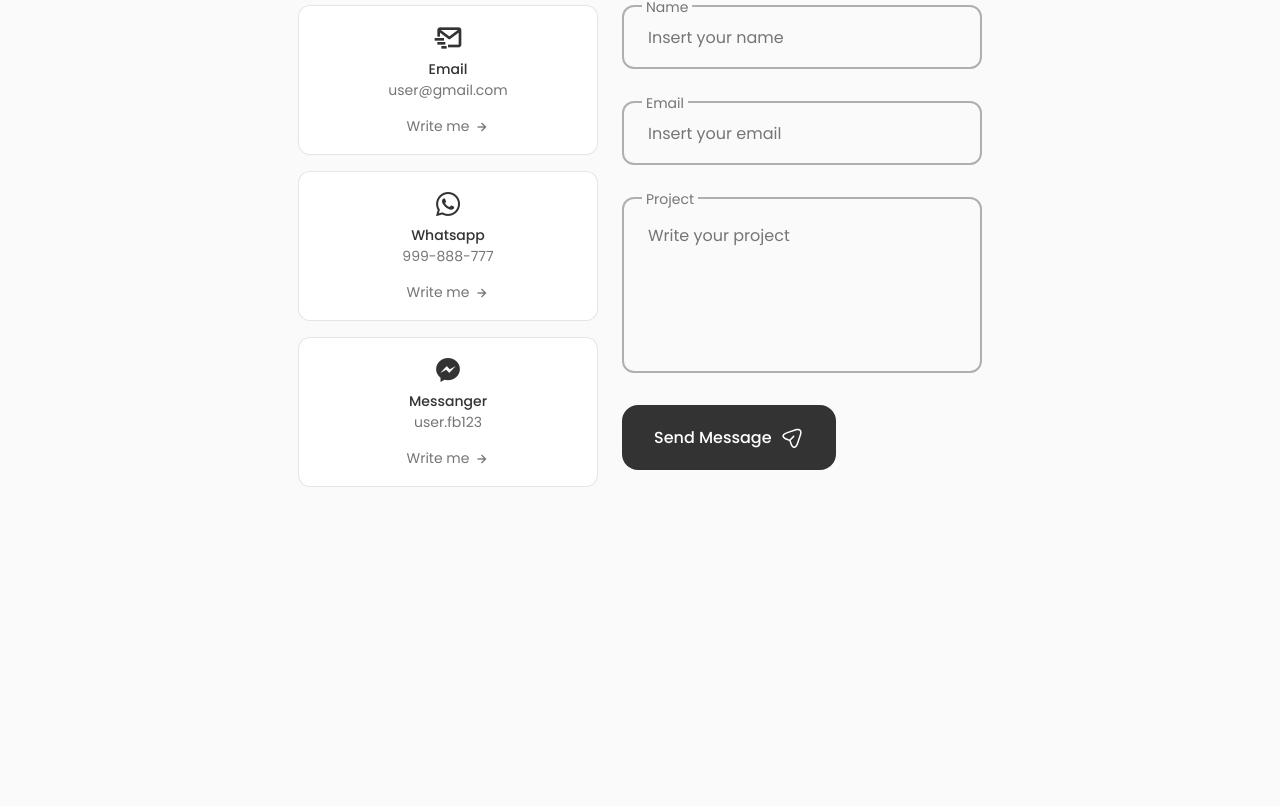
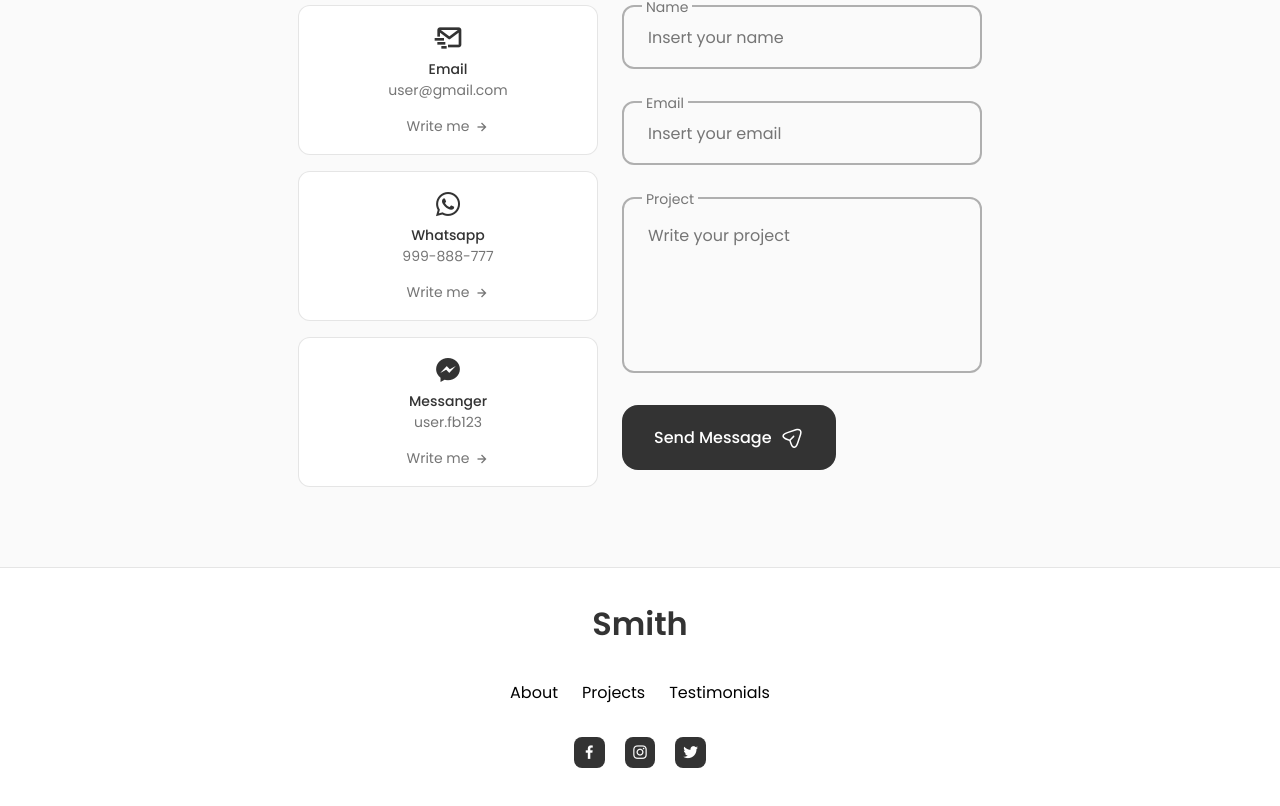
Before and after one commit to Wojtyua/single-page-react, a React (Create React App) app: page / in a window 1280 px wide. Shown: the part 3885-4691 px from the top of the page. Before the commit the page ends 4452 px from the top, so only its background shows below. Built offline with nearby package versions, Linux system fonts and the light colour scheme.

Commit message:
footer section

```diff
--- a/src/App.jsx
+++ b/src/App.jsx
@@ -6,6 +6,7 @@
 import Qualification from './components/qualification/Qualification';
 import Testimonials from './components/testimonials/Testimonials';
 import Contact from './components/contact/Contact';
+import Footer from './components/footer/Footer';
 
 import './App.css';
 
@@ -21,6 +22,7 @@
         <Qualification />
         <Testimonials />
         <Contact />
+        <Footer />
       </main>
     </>
   );
--- /dev/null
+++ b/src/components/footer/Footer.jsx
@@ -0,0 +1,58 @@
+import './footer.css';
+
+const Footer = () => {
+  return (
+    <footer className="footer">
+      <div className="footer__container container">
+        <h1 className="footer__title">Smith</h1>
+
+        <ul className="footer__list">
+          <li>
+            <a href="#about" className="footer__link">
+              About
+            </a>
+          </li>
+          <li>
+            <a href="#portfolio" className="footer__link">
+              Projects
+            </a>
+          </li>
+          <li>
+            <a href="#testimonials" className="footer__link">
+              Testimonials
+            </a>
+          </li>
+        </ul>
+
+        <div className="footer__social">
+          <a
+            href="https://www.facebook.com/"
+            className="footer__social-link"
+            target="_blank"
+            rel="noreferrer"
+          >
+            <i className="bx bxl-facebook"></i>
+          </a>
+          <a
+            href="https://instagram.com/"
+            className="footer__social-link"
+            target="_blank"
+            rel="noreferrer"
+          >
+            <i className="bx bxl-instagram"></i>
+          </a>
+          <a
+            href="https://twitter.com/"
+            className="footer__social-link"
+            target="_blank"
+            rel="noreferrer"
+          >
+            <i className="bx bxl-twitter"></i>
+          </a>
+        </div>
+      </div>
+    </footer>
+  );
+};
+
+export default Footer;
--- /dev/null
+++ b/src/components/footer/footer.css
@@ -0,0 +1,58 @@
+.footer {
+  background-color: var(--container-color);
+  border-top: 1px solid rgba(0, 0, 0, 0.1);
+}
+
+.footer__container {
+  padding: 2rem 0 6rem;
+}
+
+.footer__title,
+.footer__link {
+  color: var(--title-color);
+}
+
+.footer__title {
+  text-align: center;
+  margin-bottom: var(--mb-2);
+}
+
+.footer__link {
+  color: var(--title-color-dark);
+}
+
+.footer__list {
+  display: flex;
+  justify-content: center;
+  column-gap: 1.5rem;
+  margin-bottom: var(--mb-2);
+}
+
+.footer__social {
+  display: flex;
+  justify-content: center;
+  column-gap: 1.25rem;
+}
+
+.footer__social-link {
+  background-color: var(--title-color);
+  color: var(--container-color);
+  font-size: 1.125rem;
+  padding: 0.4rem;
+  border-radius: 0.5rem;
+  display: inline-flex;
+}
+
+.footer__social-link:hover {
+  background-color: var(--title-color-dark);
+}
+
+/* ======================= BREAKPOINTS ========================== */
+/* For large devices */
+@media screen and (max-width: 992px) {
+  .footer__social-link {
+    padding: 0.25rem;
+    border-radius: 0.25rem;
+    font-size: 1rem;
+  }
+}
```
